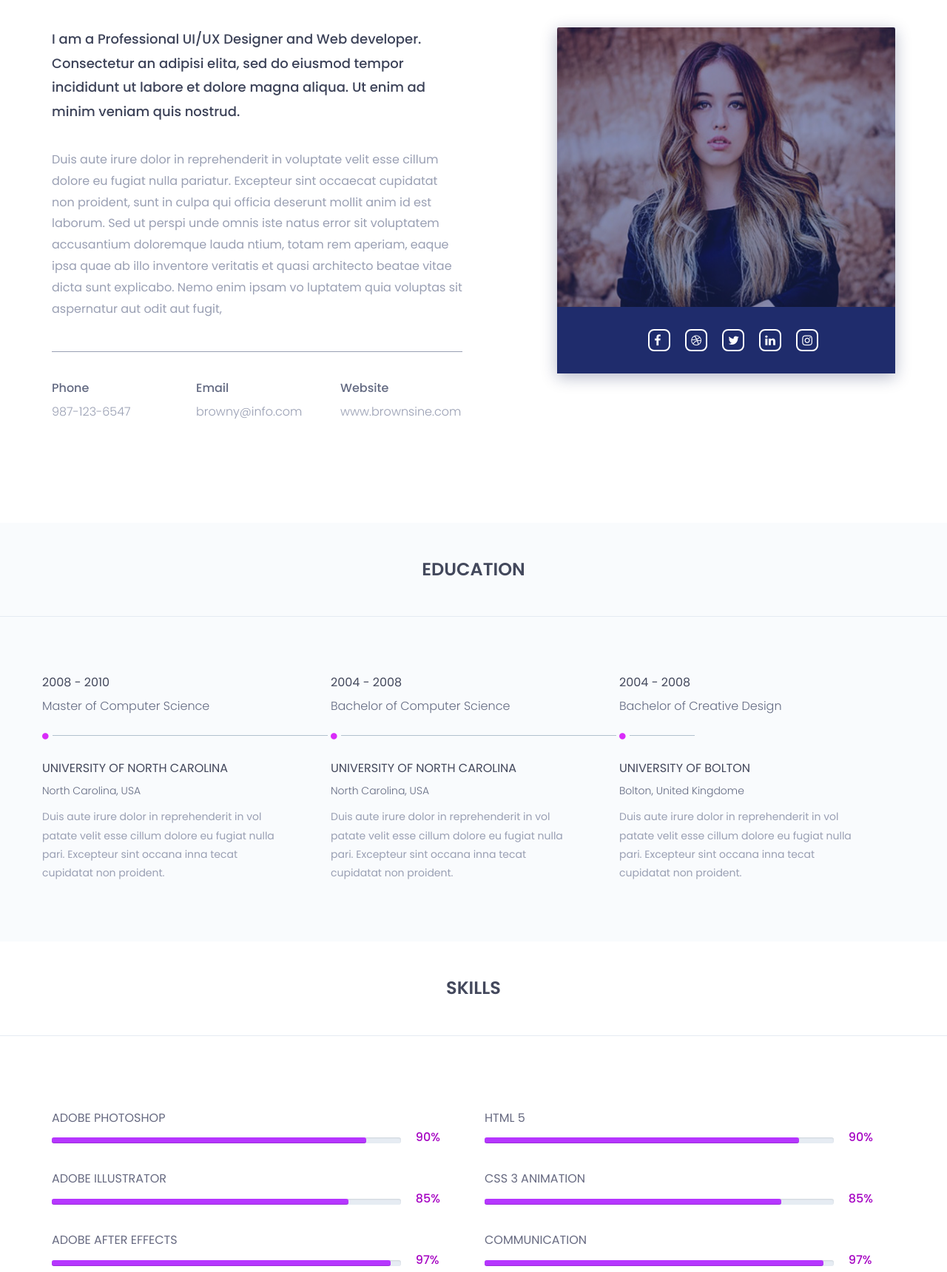
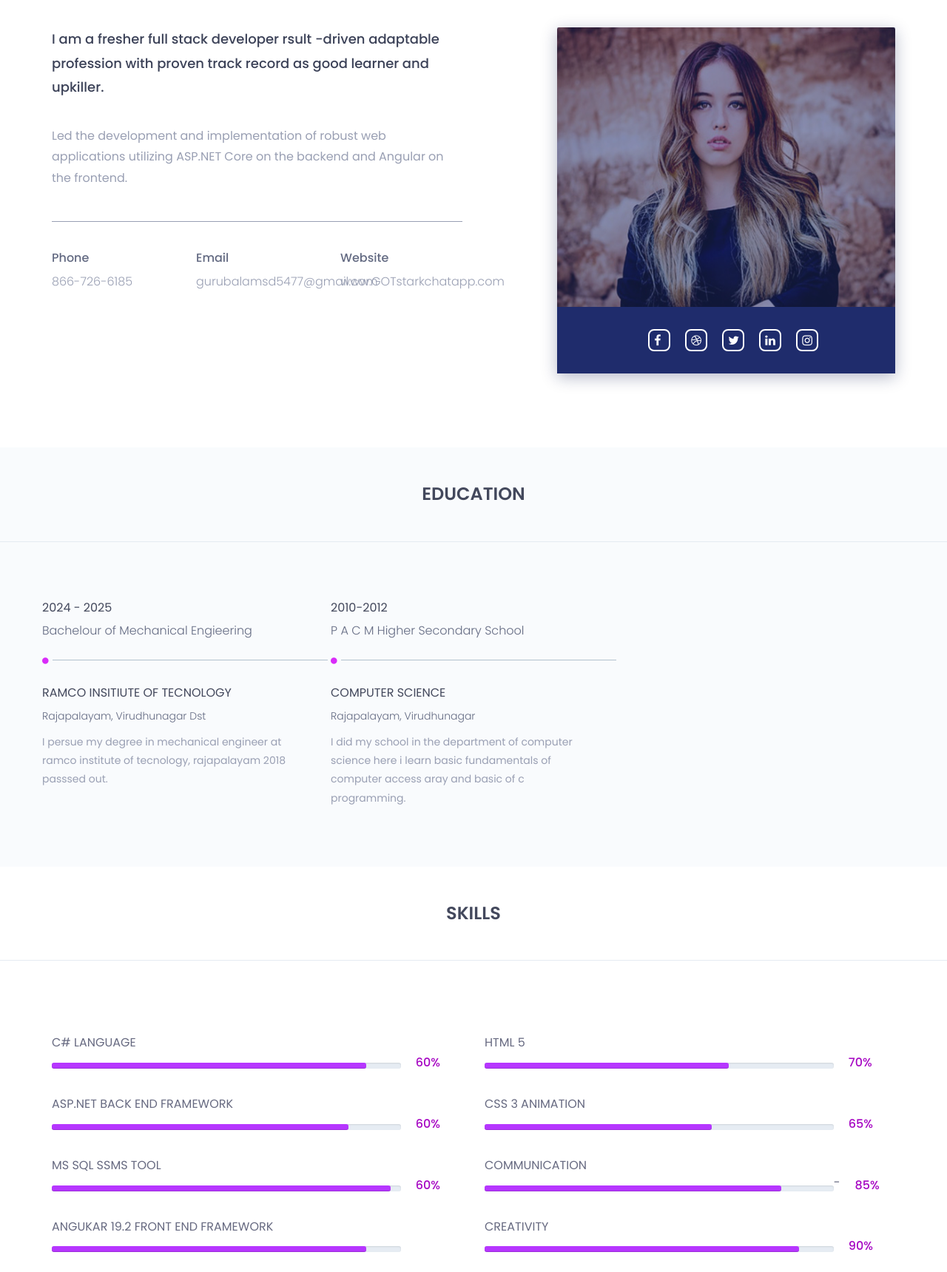
Before and after one commit to bjstark07/Portfolio, a plain HTML site: page index.html in a window 1280 px wide. Shown: the part 1080-2800 px from the top of the page at 74% size. Drawn offline with nearby package versions, Linux system fonts and the light colour scheme.

Commit message:
Update index.html

```diff
--- a/index.html
+++ b/index.html
@@ -12,7 +12,7 @@
 		<link href="https://fonts.googleapis.com/css?family=Poppins:100,200,300,400,500,600,700,800,900&amp;subset=devanagari,latin-ext" rel="stylesheet">
 
         <!-- title of site -->
-        <title>Browny</title>
+        <title>Balaji</title>
 
         <!-- For favicon png -->
 		<link rel="shortcut icon" type="image/icon" href="assets/logo/favicon.png"/>
@@ -70,7 +70,7 @@
 			                <button type="button" class="navbar-toggle" data-toggle="collapse" data-target="#navbar-menu">
 			                    <i class="fa fa-bars"></i>
 			                </button>
-			                <a class="navbar-brand" href="index.html">browny</a>
+			                <a class="navbar-brand" href="index.html">Balaji</a>
 			            </div><!--/.navbar-header-->
 			            <!-- End Header Navigation -->
 
@@ -103,8 +103,8 @@
 				<div class="row">
 					<div class="col-md-12 text-center">
 						<div class="header-text">
-							<h2>hi <span>,</span> i am <br> browny <br> star <span>.</span>   </h2>
-							<p>ui/ux designer and web developer</p>
+							<h2>hi <span>,</span> i am <br> balaji <br> star <span>.</span>   </h2>
+							<p>Full Stack Developer</p>
 							<a href="assets/download/browney.txt" download>download resume</a>
 						</div><!--/.header-text-->
 					</div><!--/.col-->
@@ -125,28 +125,28 @@
 						<div class="col-sm-6">
 							<div class="single-about-txt">
 								<h3>
-									I am a Professional UI/UX Designer and Web developer. Consectetur an adipisi elita, sed do eiusmod tempor incididunt ut labore et dolore magna aliqua. Ut enim ad minim veniam quis nostrud.
+									I am a fresher full stack developer rsult -driven adaptable profession with proven track record as good learner and upkiller.
 								</h3>
 								<p>
-									Duis aute irure dolor in reprehenderit in voluptate velit esse cillum dolore eu fugiat nulla pariatur. Excepteur sint occaecat cupidatat non proident, sunt in culpa qui officia deserunt mollit anim id est laborum. Sed ut perspi unde omnis iste natus error sit voluptatem accusantium doloremque lauda ntium, totam rem aperiam, eaque ipsa quae ab illo inventore veritatis et quasi architecto beatae vitae dicta sunt explicabo. Nemo enim ipsam vo luptatem quia voluptas sit aspernatur aut odit aut fugit,
+									 Led the development and implementation of robust web applications utilizing ASP.NET Core on the backend and Angular on the frontend.
 								</p>
 								<div class="row">
 									<div class="col-sm-4">
 										<div class="single-about-add-info">
 											<h3>phone</h3>
-											<p>987-123-6547</p>
+											<p>866-726-6185</p>
 										</div>
 									</div>
 									<div class="col-sm-4">
 										<div class="single-about-add-info">
 											<h3>email</h3>
-											<p>browny@info.com</p>
+											<p>gurubalamsd5477@gmail.com</p>
 										</div>
 									</div>
 									<div class="col-sm-4">
 										<div class="single-about-add-info">
 											<h3>website</h3>
-											<p>www.brownsine.com</p>
+											<p>www.GOTstarkchatapp.com</p>
 										</div>
 									</div>
 								</div>
@@ -209,8 +209,8 @@
 						<div class="col-sm-4">
 							<div class="single-horizontal-timeline">
 								<div class="experience-time">
-									<h2>2008 - 2010</h2>
-									<h3>master <span>of </span> computer science</h3>
+									<h2>2024 - 2025</h2>
+									<h3>bachelour <span>of </span> mechanical engieering</h3>
 								</div><!--/.experience-time-->
 								<div class="timeline-horizontal-border">
 									<i class="fa fa-circle" aria-hidden="true"></i>
@@ -219,11 +219,11 @@
 								<div class="timeline">
 									<div class="timeline-content">
 										<h4 class="title">
-											university of north carolina
+											Ramco Insitiute of Tecnology
 										</h4>
-										<h5>north carolina, USA</h5>
+										<h5>Rajapalayam, Virudhunagar dst</h5>
 										<p class="description">
-											Duis aute irure dolor in reprehenderit in vol patate velit esse cillum dolore eu fugiat nulla pari. Excepteur sint occana inna tecat cupidatat non proident.
+											I persue my degree in mechanical engineer at ramco institute of tecnology, rajapalayam 2018 passsed out.
 										</p>
 									</div><!--/.timeline-content-->
 								</div><!--/.timeline-->
@@ -232,8 +232,8 @@
 						<div class="col-sm-4">
 							<div class="single-horizontal-timeline">
 								<div class="experience-time">
-									<h2>2004 - 2008</h2>
-									<h3>bachelor <span>of </span> computer science</h3>
+									<h2>2010-2012</h2>
+									<h3> P A C M Higher Secondary School</h3>
 								</div><!--/.experience-time-->
 								<div class="timeline-horizontal-border">
 									<i class="fa fa-circle" aria-hidden="true"></i>
@@ -242,38 +242,17 @@
 								<div class="timeline">
 									<div class="timeline-content">
 										<h4 class="title">
-											university of north carolina
+											Computer Science
 										</h4>
-										<h5>north carolina, USA</h5>
+										<h5>Rajapalayam, Virudhunagar</h5>
 										<p class="description">
-											Duis aute irure dolor in reprehenderit in vol patate velit esse cillum dolore eu fugiat nulla pari. Excepteur sint occana inna tecat cupidatat non proident.
+												I did my school in the department of computer science here i learn basic fundamentals of computer access aray and basic of c programming.
 										</p>
 									</div><!--/.timeline-content-->
 								</div><!--/.timeline-->
 							</div>
 						</div>
-						<div class="col-sm-4">
-							<div class="single-horizontal-timeline">
-								<div class="experience-time">
-									<h2>2004 - 2008</h2>
-									<h3>bachelor <span>of </span> creative design</h3>
-								</div><!--/.experience-time-->
-								<div class="timeline-horizontal-border">
-									<i class="fa fa-circle" aria-hidden="true"></i>
-									<span class="single-timeline-horizontal spacial-horizontal-line
-									"></span>
-								</div>
-								<div class="timeline">
-									<div class="timeline-content">
-										<h4 class="title">
-											university of bolton
-										</h4>
-										<h5>bolton, united kingdome</h5>
-										<p class="description">
-											Duis aute irure dolor in reprehenderit in vol patate velit esse cillum dolore eu fugiat nulla pari. Excepteur sint occana inna tecat cupidatat non proident.
-										</p>
-									</div><!--/.timeline-content-->
-								</div><!--/.timeline-->
+
 							</div>
 						</div>
 					</div>
@@ -294,47 +273,47 @@
 							<div class="col-md-6">
 								<div class="single-skill-content">
 									<div class="barWrapper">
-										<span class="progressText">adobe photoshop</span>
+										<span class="progressText">C# Language</span>
 										<div class="single-progress-txt">
 											<div class="progress ">
 												<div class="progress-bar" role="progressbar" aria-valuenow="90" aria-valuemin="10" aria-valuemax="100" style="">
 
 												</div>
 											</div>
-											<h3>90%</h3>
+											<h3>60%</h3>
 										</div>
 									</div><!-- /.barWrapper -->
 									<div class="barWrapper">
-										<span class="progressText">adobe illustrator</span>
+										<span class="progressText">ASP.Net Back end framework</span>
 										<div class="single-progress-txt">
 											<div class="progress ">
 											   <div class="progress-bar" role="progressbar" aria-valuenow="85" aria-valuemin="10" aria-valuemax="100" style="">
 
 											   </div>
 											</div>
-											<h3>85%</h3>
+											<h3>60%</h3>
 										</div>
 									</div><!-- /.barWrapper -->
 									<div class="barWrapper">
-										<span class="progressText">adobe after effects</span>
+										<span class="progressText">MS SQL SSMS Tool</span>
 										<div class="single-progress-txt">
 											<div class="progress ">
 											   <div class="progress-bar" role="progressbar" aria-valuenow="97" aria-valuemin="10" aria-valuemax="100" style="">
 
 											   </div>
 											</div>
-											<h3>97%</h3>
+											<h3>60%</h3>
 										</div>
 									</div><!-- /.barWrapper -->
 									<div class="barWrapper">
-										<span class="progressText">sketch</span>
+										<span class="progressText">Angukar 19.2 Front end framework</span>
 										<div class="single-progress-txt">
 											<div class="progress ">
 											   <div class="progress-bar" role="progressbar" aria-valuenow="90" aria-valuemin="10" aria-valuemax="100" style="">
 
 											   </div>
 											</div>
-											<h3>90%</h3>
+											<h3%</h3>
 										</div>
 									</div><!-- /.barWrapper -->
 								</div>
@@ -345,33 +324,33 @@
 										<span class="progressText">html 5</span>
 										<div class="single-progress-txt">
 											<div class="progress ">
-												<div class="progress-bar" role="progressbar" aria-valuenow="90" aria-valuemin="10" aria-valuemax="100" style="">
+												<div class="progress-bar" role="progressbar" aria-valuenow="70" aria-valuemin="30" aria-valuemax="100" style="">
 
 												</div>
 											</div>
-											<h3>90%</h3>
+											<h3>70%</h3>
 										</div>
 									</div><!-- /.barWrapper -->
 									<div class="barWrapper">
 										<span class="progressText">css 3 animation</span>
 										<div class="single-progress-txt">
 											<div class="progress ">
-											   <div class="progress-bar" role="progressbar" aria-valuenow="85" aria-valuemin="10" aria-valuemax="100" style="">
+											   <div class="progress-bar" role="progressbar" aria-valuenow="65" aria-valuemin="20" aria-valuemax="100" style="">
 
 											   </div>
 											</div>
-											<h3>85%</h3>
+											<h3>65%</h3>
 										</div>
 									</div><!-- /.barWrapper -->
 									<div class="barWrapper">
 										<span class="progressText">communication</span>
 										<div class="single-progress-txt">
 											<div class="progress ">
-											   <div class="progress-bar" role="progressbar" aria-valuenow="97" aria-valuemin="10" aria-valuemax="100" style="">
+											   <div class="progress-bar" role="progressbar" aria-valuenow="85" aria-valuemin="10" aria-valuemax="100" style="">
 
 											   </div>
-											</div>
-											<h3>97%</h3>
+											</div> -
+											<h3>85%</h3>
 										</div>
 									</div><!-- /.barWrapper -->
 									<div class="barWrapper">
@@ -408,8 +387,8 @@
 										<div class="row">
 											<div class="col-md-5">
 												<div class="experience-time text-right">
-													<h2>2018 - Present</h2>
-													<h3>creative director</h3>
+													<h2> 2018 - 2020 </h2>
+													<h3>QC Inspector</h3>
 												</div><!--/.experience-time-->
 											</div><!--/.col-->
 											<div class="col-md-offset-1 col-md-5">
@@ -417,11 +396,11 @@
 													<div class="timeline-content">
 														<h4 class="title">
 															<span><i class="fa fa-circle" aria-hidden="true"></i></span>
-															hoplony tech limited
+															sakthi Auto Component Ltd
 														</h4>
-														<h5>newyork, USA</h5>
+														<h5>Erode</h5>
 														<p class="description">
-															Duis aute irure dolor in reprehenderit in vol patate velit esse cillum dolore eu fugiat nulla pari. Excepteur sint occana inna tecat cupidatat non proident.
+															Ensure the foure wheeler spare parts that meet the customer required specification and deliver a zerp defect product to customer
 														</p>
 													</div><!--/.timeline-content-->
 												</div><!--/.timeline-->
@@ -437,20 +416,20 @@
 												<div class="experience-time">
 													<h2>
 														<span><i class="fa fa-circle" aria-hidden="true"></i></span>
-														2016 - 2018
+														2020 - 2021
 													</h2>
-													<h3>associate design director</h3>
+													<h3>QC Engineer - Intern</h3>
 												</div><!--/.experience-time-->
 											</div><!--/.col-->
 											<div class="col-md-5">
 												<div class="timeline">
 													<div class="timeline-content text-right">
 														<h4 class="title">
-															hoplony tech limited
+															Royal Enfield
 														</h4>
-														<h5>newyork, USA</h5>
+														<h5>Vallam, Chennai</h5>
 														<p class="description">
-															Duis aute irure dolor in reprehenderit in vol patate velit esse cillum dolore eu fugiat nulla pari. Excepteur sint occana inna tecat cupidatat non proident.
+															Ensure the meteor brand engine and conveyou assymbly laps that meet the customer required specification and deliver a zerp defect product to customer and process imporvement in auto conveyor
 														</p>
 													</div><!--/.timeline-content-->
 												</div><!--/.timeline-->
@@ -459,9 +438,9 @@
 												<div class="experience-time">
 													<h2>
 														<span><i class="fa fa-circle" aria-hidden="true"></i></span>
-														2016 - 2018
+														2024 - Present
 													</h2>
-													<h3>associate design director</h3>
+													<h3>PPC Production Planning Control</h3>
 												</div><!--/.experience-time-->
 											</div><!--/.col-->
 										</div>
@@ -469,33 +448,7 @@
 								</li>
 
 								<li>
-									<div class="single-timeline-box fix">
-										<div class="row">
-											<div class="col-md-5">
-												<div class="experience-time text-right">
-													<h2>2013 - 2016</h2>
-													<h3>senior UI/UX designer</h3>
-												</div><!--/.experience-time-->
-											</div><!--/.col-->
-											<div class="col-md-offset-1 col-md-5">
-												<div class="timeline">
-													<div class="timeline-content">
-														<h4 class="title">
-															<span><i class="fa fa-circle" aria-hidden="true"></i></span>
-															hoplony tech limited
-														</h4>
-														<h5>newyork, USA</h5>
-														<p class="description">
-															Duis aute irure dolor in reprehenderit in vol patate velit esse cillum dolore eu fugiat nulla pari. Excepteur sint occana inna tecat cupidatat non proident.
-														</p>
-													</div><!--/.timeline-content-->
-												</div><!--/.timeline-->
-											</div><!--/.col-->
-										</div>
-									</div><!--/.single-timeline-box-->
-								</li>
 
-								<li>
 									<div class="single-timeline-box fix">
 										<div class="row">
 											<div class="col-md-offset-1 col-md-5 experience-time-responsive">
```
